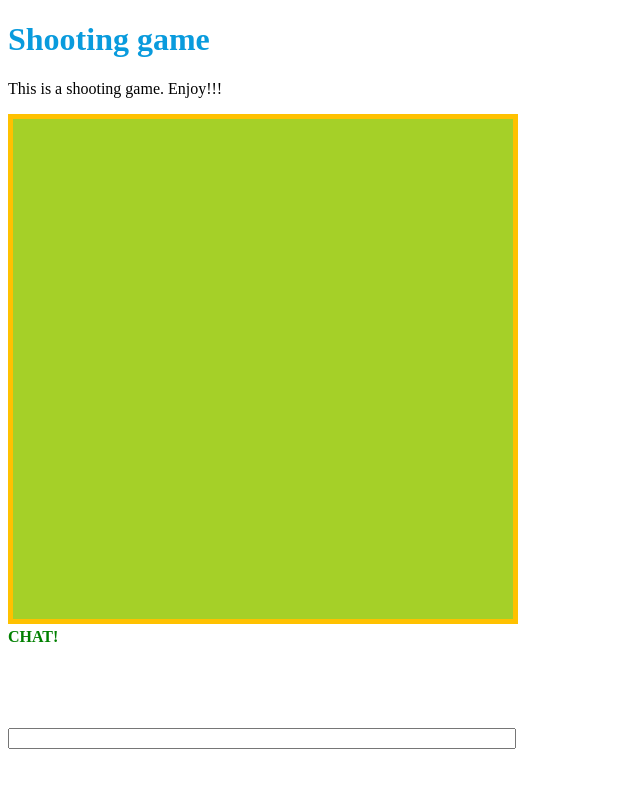
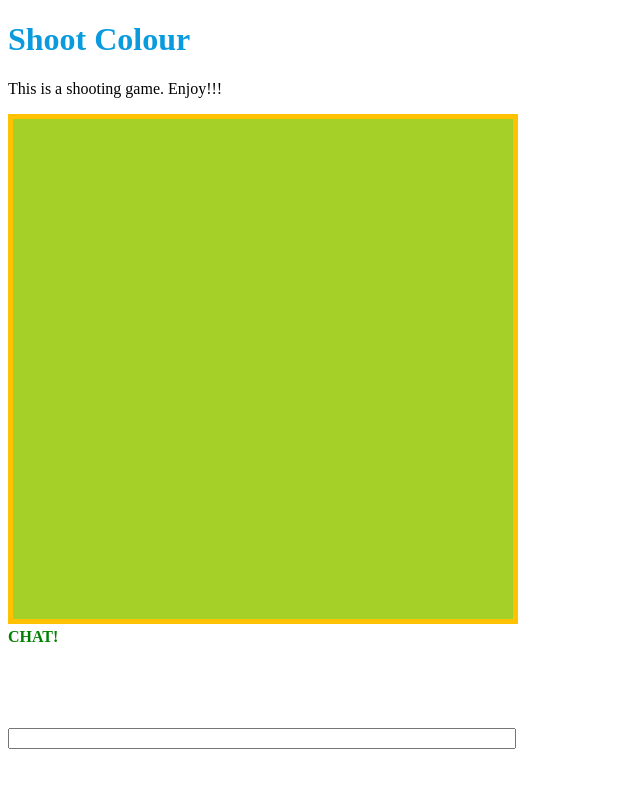
Before and after one commit to OlgaTorok/socket_app, a website: page client/index.html in a window 1280 px wide. Shown: the whole page, without its empty margins (0-640 px from the left). Drawn offline with nearby package versions, Linux system fonts and the light colour scheme; files that its build step writes are made by us from their sources; no server answers; files whose address does not match are found by name.

Commit message:
txt change

```diff
--- a/client/index.html
+++ b/client/index.html
@@ -9,7 +9,7 @@
     <body>
 
 		<div class="main">
-			<h1>Shooting game</h1>
+			<h1>Shoot Colour</h1>
             <p>This is a shooting game. Enjoy!!!</p>
 		</div>
 
```
